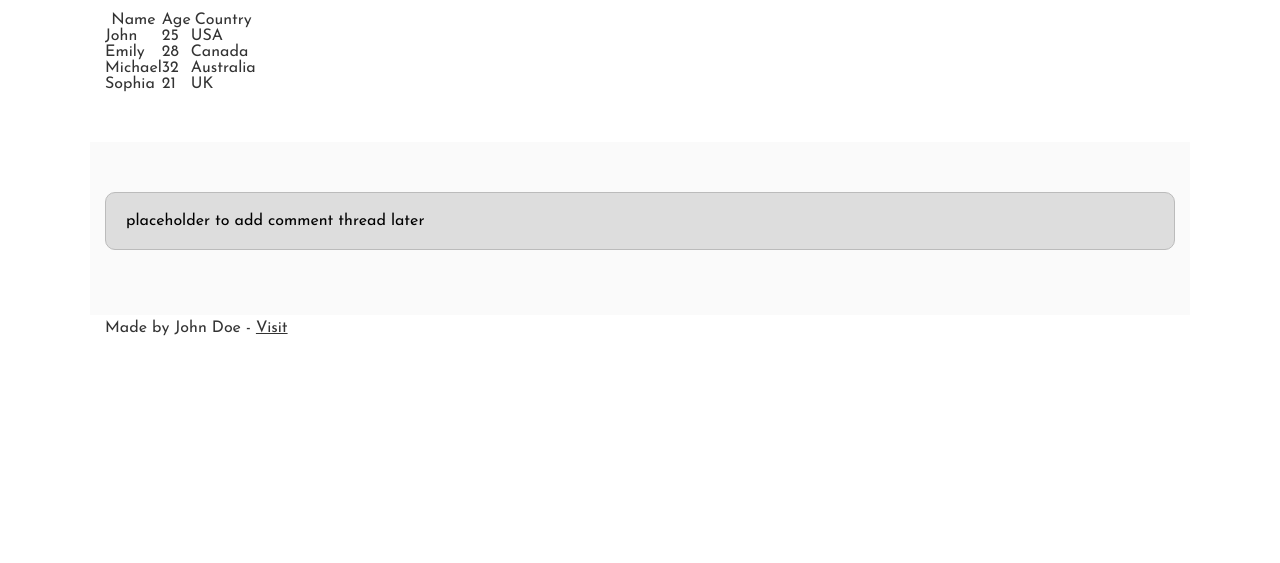
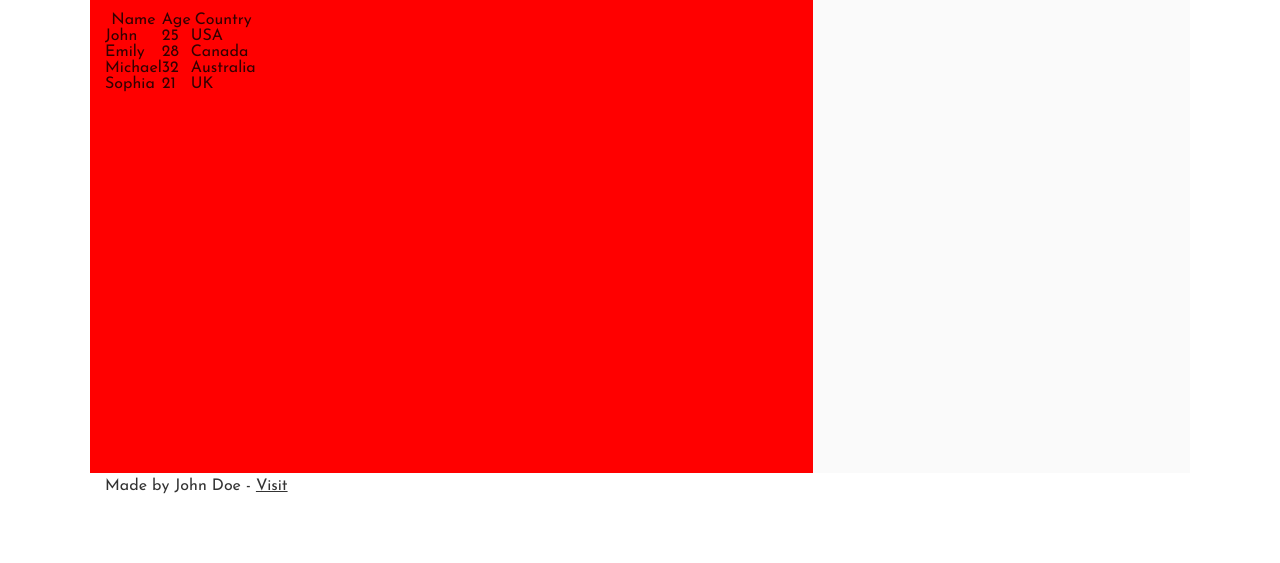
Before and after one commit to seunogunmola/alx_html_css, a plain HTML site: page css_basic/index.html in a window 1280 px wide. Shown: the part 237-800 px from the top of the page. Drawn offline with Linux system fonts and the light colour scheme.

Commit message:
Refactor style.css

```diff
--- a/css_basic/index.html
+++ b/css_basic/index.html
@@ -23,7 +23,7 @@
         </nav>
     </header>
 
-    <main>
+    <main style="background-color: red;">
         <article>
             <h2>Article Title</h2>
             <p>This is an example article that satisfies the regex.</p>
@@ -61,7 +61,7 @@
         </article>
 
         <aside>
-            <p>placeholder to add comment thread later</p>
+            <p>This is the Aside</p>
         </aside>
     </main>
 
--- a/css_basic/styles.css
+++ b/css_basic/styles.css
@@ -0,0 +1,19 @@
+body{
+    display: flex;
+    flex-direction: column;
+}
+
+main{
+    display: flex;
+    flex-direction: row;
+    flex:auto;
+}
+
+article{
+    flex:2;
+    overflow-y: auto;
+}
+
+aside {
+    flex:1;
+}
```
